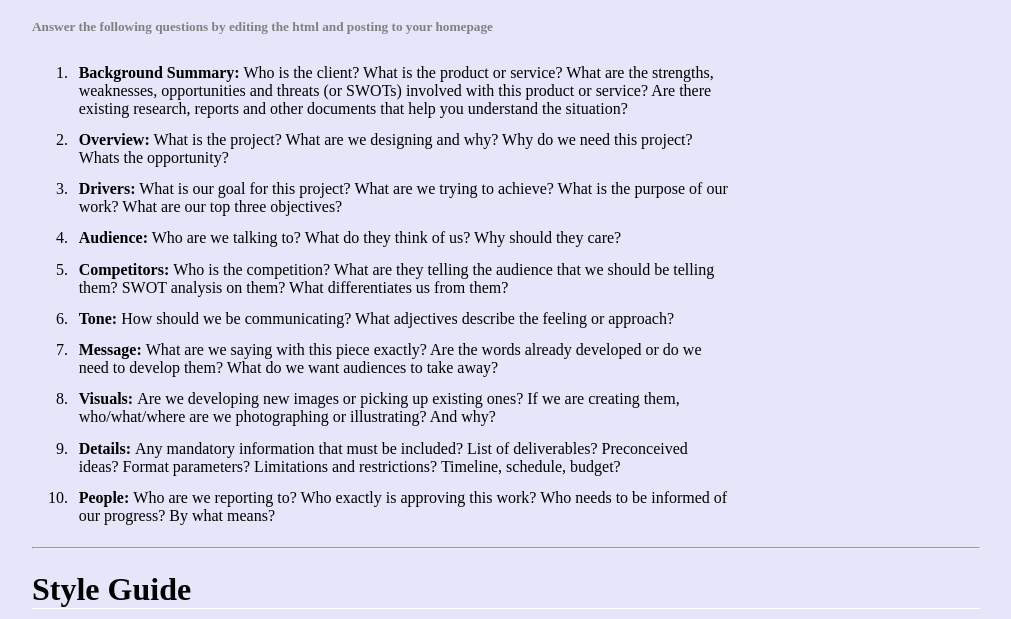
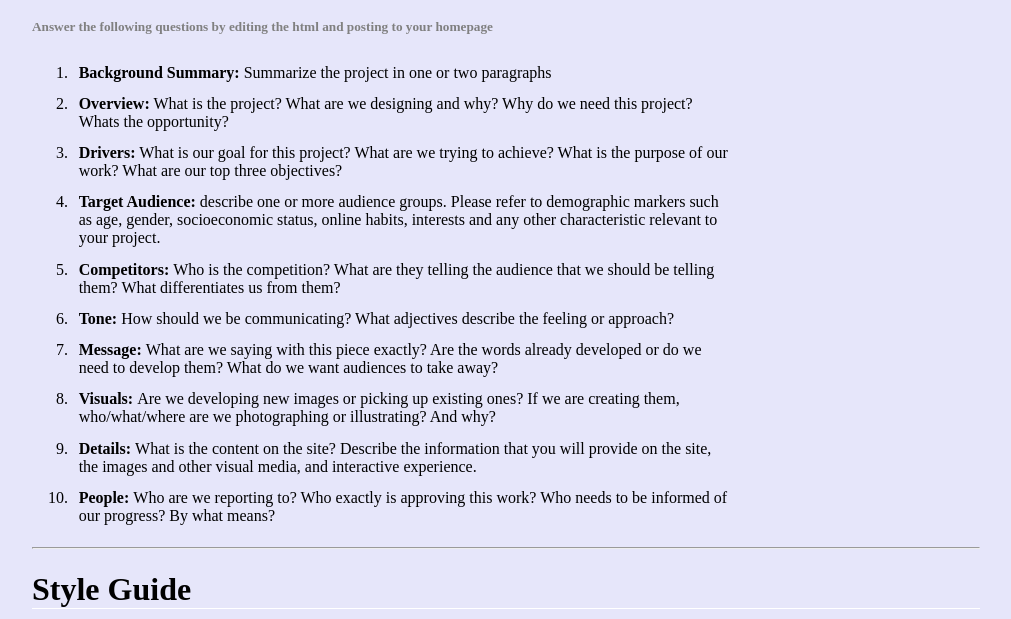
Before and after one commit to mars1980/mmp100_class_code, a plain HTML site: page ProjectPlanning/brief.html in a window 1280 px wide. Shown: the part 181-800 px from the top of the page, without its empty margins (134-1145 px from the left). Drawn offline with Linux system fonts and the light colour scheme.

Commit message:
Update brief.html

```diff
--- a/ProjectPlanning/brief.html
+++ b/ProjectPlanning/brief.html
@@ -30,15 +30,15 @@ hr{clear: both}
 	<h1>Creative Brief</h1>
 	<h5>Answer the following questions by editing the html and posting to your homepage</h5>
 	<ol>
-		<li><strong>Background Summary:</strong> Who is the client? What is the product or service? What are the strengths, weaknesses, opportunities and threats (or SWOTs) involved with this product or service? Are there existing research, reports and other documents that help you understand the situation?</li>
+		<li><strong>Background Summary:</strong> Summarize the project in one or two paragraphs</li>
 		<li><strong>Overview:</strong> What is the project? What are we designing and why? Why do we need this project? Whats the opportunity?</li>
 		<li><strong>Drivers:</strong> What is our goal for this project? What are we trying to achieve? What is the purpose of our work? What are our top three objectives?</li>
-		<li><strong>Audience:</strong> Who are we talking to? What do they think of us? Why should they care?</li>
-		<li><strong>Competitors: </strong>Who is the competition? What are they telling the audience that we should be telling them? SWOT analysis on them? What differentiates us from them?</li>
+		<li><strong>Target Audience:</strong> describe one or more audience groups. Please refer to demographic markers such as age, gender, socioeconomic status, online habits, interests and any other characteristic relevant to your project.</li>
+		<li><strong>Competitors: </strong>Who is the competition? What are they telling the audience that we should be telling them? What differentiates us from them?</li>
 		<li><strong>Tone: </strong>How should we be communicating? What adjectives describe the feeling or approach?</li>
 		<li><strong>Message: </strong>What are we saying with this piece exactly? Are the words already developed or do we need to develop them? What do we want audiences to take away?</li>
 		<li><strong>Visuals: </strong>Are we developing new images or picking up existing ones? If we are creating them, who/what/where are we photographing or illustrating? And why?</li>
-		<li><strong>Details: </strong>Any mandatory information that must be included? List of deliverables? Preconceived ideas? Format parameters? Limitations and restrictions? Timeline, schedule, budget?</li>
+		<li><strong>Details: </strong>What is the content on the site? Describe the information that you will provide on the site, the images and other visual media, and interactive experience.</li>
 		<li> <strong>People: </strong>Who are we reporting to? Who exactly is approving this work? Who needs to be informed of our progress? By what means?</li>
 </ol>
 
```
